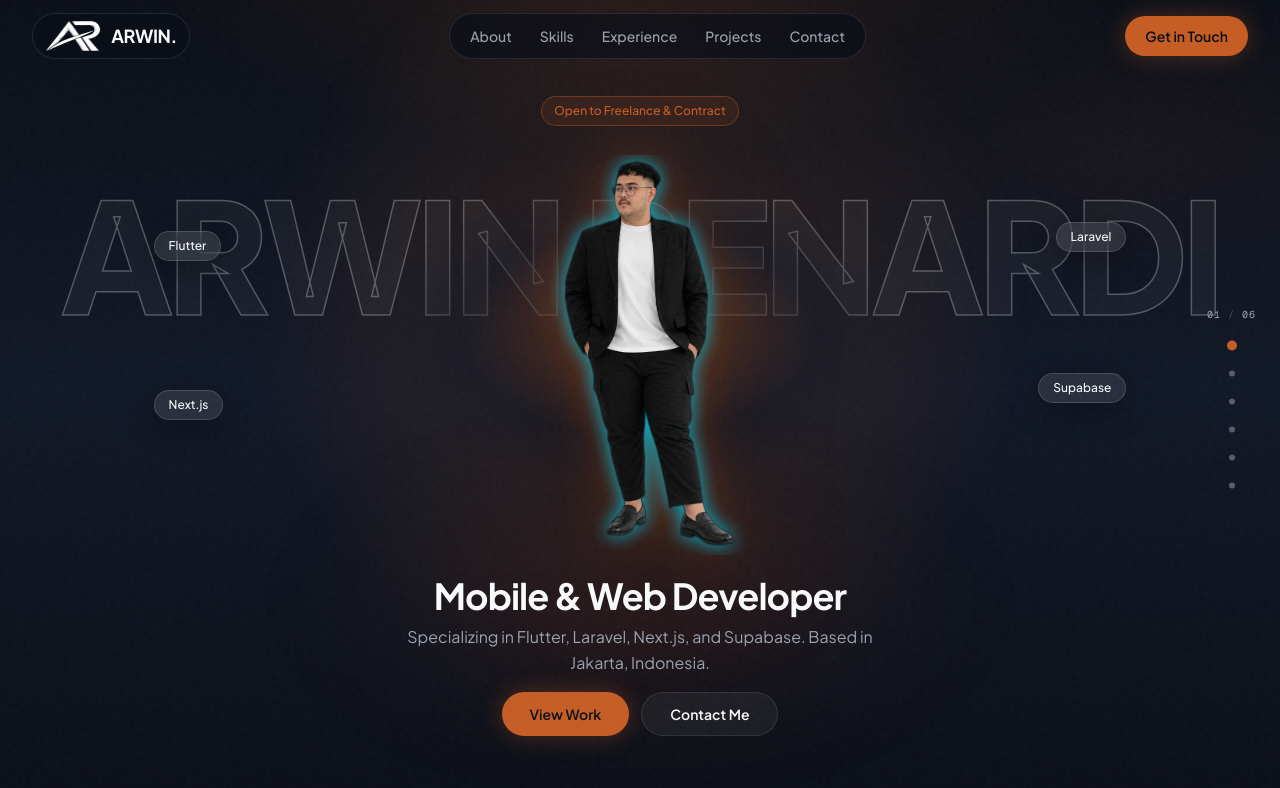
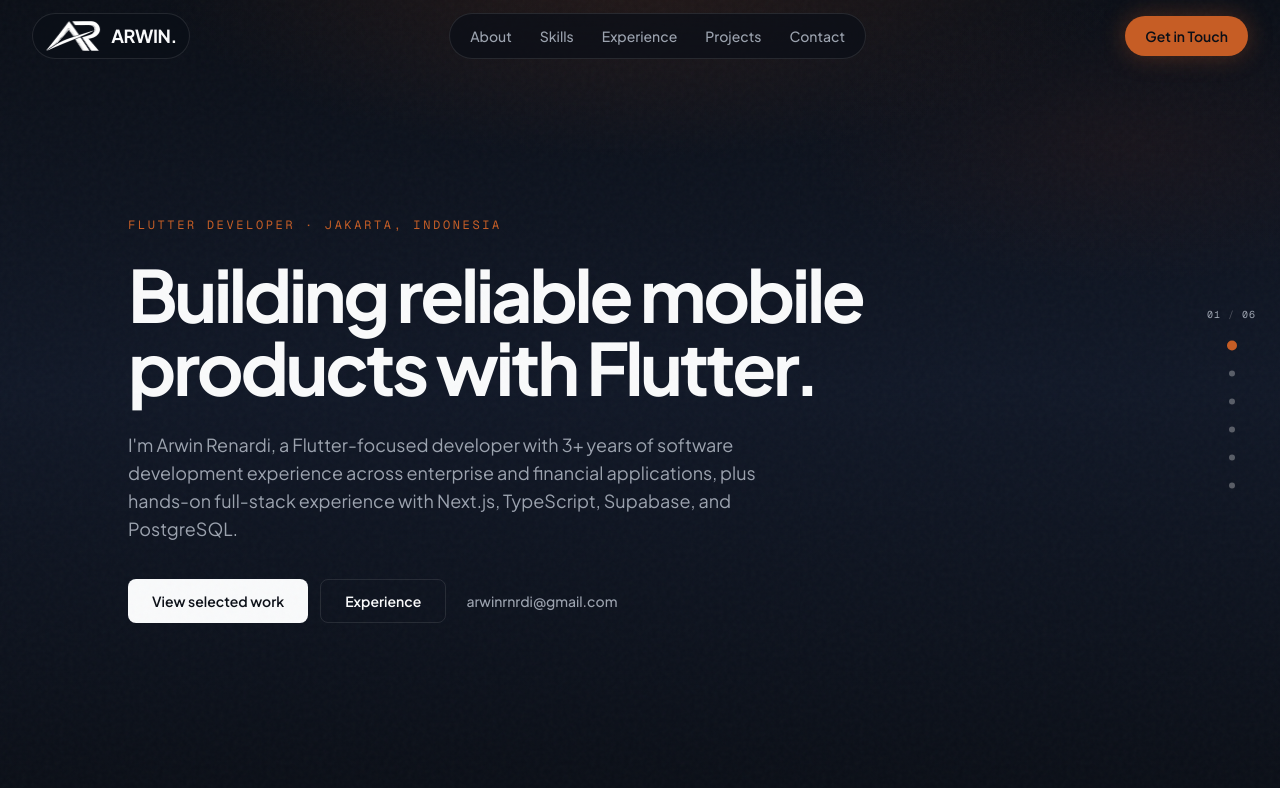
Before and after one commit to arwrdi/portfolio-landing-page, a Next.js app: page / in a window 1280 px wide. Shown: the top 788 px of the page. Built offline with nearby package versions, Linux system fonts and the light colour scheme.

Commit message:
Simplify hero for remote Flutter positioning

```diff
--- a/src/components/hero.tsx
+++ b/src/components/hero.tsx
@@ -1,134 +1,72 @@
 "use client";
 
-import Image from "next/image";
 import { motion, useReducedMotion } from "motion/react";
-import { BrandName } from "@/components/brand-name";
 import { slideClassName } from "@/lib/slides";
 import { site } from "@/lib/data";
-
-const ease = [0.16, 1, 0.3, 1] as const;
-
-const floatingBadges = [
-  { label: "Flutter", side: "left", top: "22%", delay: 0 },
-  { label: "Laravel", side: "right", top: "20%", delay: 0.12 },
-  { label: "Next.js", side: "left", top: "58%", delay: 0.24 },
-  { label: "Supabase", side: "right", top: "54%", delay: 0.36 },
-] as const;
 
 export function Hero() {
   const reduce = useReducedMotion();
 
-  const enter = (delay: number) =>
-    reduce
-      ? undefined
-      : {
-          initial: { opacity: 0, y: 24, scale: 0.96 },
-          whileInView: { opacity: 1, y: 0, scale: 1 },
-          viewport: { once: false, amount: 0.45 },
-          transition: {
-            type: "spring" as const,
-            stiffness: 120,
-            damping: 18,
-            delay,
-          },
-        };
-
   return (
     <section id="top" className={slideClassName}>
-      <div aria-hidden className="pointer-events-none absolute inset-0">
-        <div className="absolute left-1/2 top-[40%] h-[70vmax] w-[70vmax] -translate-x-1/2 -translate-y-1/2 rounded-full bg-[radial-gradient(circle,rgba(198,93,37,0.22)_0%,transparent_62%)]" />
-        <div className="absolute left-1/2 top-[55%] h-[40%] w-[55%] -translate-x-1/2 rounded-full bg-[radial-gradient(ellipse,rgba(154,52,18,0.16)_0%,transparent_70%)] blur-2xl" />
-      </div>
+      <div className="relative z-10 mx-auto flex h-full w-full max-w-5xl flex-col justify-center">
+        <motion.p
+          className="font-mono text-xs uppercase tracking-[0.22em] text-accent"
+          initial={reduce ? false : { opacity: 0, y: 12 }}
+          whileInView={{ opacity: 1, y: 0 }}
+          viewport={{ once: true }}
+        >
+          Flutter Developer · Jakarta, Indonesia
+        </motion.p>
 
-      <div
-        aria-hidden
-        className="pointer-events-none absolute left-1/2 top-[26%] z-0 w-max max-w-none -translate-x-1/2 md:top-[22%]"
+        <motion.h1
+          className="mt-6 max-w-4xl text-5xl font-bold leading-[1.02] tracking-[-0.045em] text-foreground sm:text-6xl md:text-7xl"
+          initial={reduce ? false : { opacity: 0, y: 20 }}
+          whileInView={{ opacity: 1, y: 0 }}
+          viewport={{ once: true }}
+          transition={{ delay: 0.05 }}
         >
-        <BrandName slot="hero" />
-      </div>
+          Building reliable mobile products with Flutter.
+        </motion.h1>
 
-      <div className="relative z-10 mx-auto flex h-full w-full max-w-[1400px] flex-col items-center">
-        <motion.span
-          className="relative z-30 inline-flex items-center rounded-full border border-accent/40 bg-accent-soft/80 px-3 py-1.5 text-xs font-medium text-accent backdrop-blur-md"
-          {...enter(0.05)}
+        <motion.p
+          className="mt-7 max-w-2xl text-base leading-7 text-muted md:text-lg"
+          initial={reduce ? false : { opacity: 0, y: 16 }}
+          whileInView={{ opacity: 1, y: 0 }}
+          viewport={{ once: true }}
+          transition={{ delay: 0.1 }}
         >
-          Open to Freelance & Contract
-        </motion.span>
-
-        <div className="relative mt-2 flex w-full flex-1 items-center justify-center">
-          <div
-            aria-hidden
-            className="pointer-events-none absolute left-1/2 top-[45%] h-[70%] w-[min(92%,520px)] -translate-x-1/2 -translate-y-1/2 rounded-[50%] bg-[radial-gradient(ellipse_at_center,rgba(198,93,37,0.32)_0%,rgba(17,24,39,0.45)_48%,transparent_72%)]"
-          />
-
-          {floatingBadges.map((badge, i) => (
-            <motion.span
-              key={badge.label}
-              layoutId={reduce ? undefined : `tech-badge-${badge.label}`}
-              className={`pointer-events-none absolute z-20 hidden rounded-full border border-white/15 bg-white/10 px-3.5 py-1.5 text-xs font-medium text-foreground shadow-[0_8px_30px_rgba(0,0,0,0.35)] backdrop-blur-md md:inline-flex ${
-                badge.side === "left"
-                  ? "left-[2%] lg:left-[10%]"
-                  : "right-[2%] lg:right-[10%]"
-              }`}
-              style={{ top: badge.top }}
-              initial={reduce ? false : { opacity: 0, scale: 0.8 }}
-              whileInView={{ opacity: 1, scale: 1 }}
-              viewport={{ once: false, amount: 0.4 }}
-              transition={{
-                type: "spring",
-                stiffness: 200,
-                damping: 16,
-                delay: 0.2 + i * 0.08,
-              }}
-            >
-              {badge.label}
-            </motion.span>
-          ))}
+          I&apos;m {site.fullName}, a Flutter-focused developer with 3+ years of
+          software development experience across enterprise and financial
+          applications, plus hands-on full-stack experience with Next.js,
+          TypeScript, Supabase, and PostgreSQL.
+        </motion.p>
 
         <motion.div
-            className="relative z-10 h-[42vh] w-[min(88vw,360px)] sm:h-[46vh] md:h-[50vh] md:w-[400px]"
-            initial={reduce ? false : { opacity: 0, scale: 0.92, y: 28 }}
-            whileInView={{ opacity: 1, scale: 1, y: 0 }}
-            viewport={{ once: false, amount: 0.35 }}
-            transition={{ type: "spring", stiffness: 90, damping: 16, delay: 0.12 }}
+          className="mt-9 flex flex-wrap gap-3"
+          initial={reduce ? false : { opacity: 0, y: 12 }}
+          whileInView={{ opacity: 1, y: 0 }}
+          viewport={{ once: true }}
+          transition={{ delay: 0.15 }}
         >
-            <Image
-              src="/images/hero-subject.png"
-              alt="Arwin Renardi"
-              fill
-              priority
-              unoptimized
-              className="bg-transparent object-contain object-bottom [filter:drop-shadow(0_0_28px_rgba(198,93,37,0.45))_drop-shadow(0_28px_50px_rgba(0,0,0,0.55))]"
-              sizes="(max-width: 768px) 88vw, 400px"
-            />
-          </motion.div>
-        </div>
-
-        <motion.div
-          className="relative z-30 mb-2 flex max-w-xl flex-col items-center text-center"
-          {...enter(0.2)}
-        >
-          <h1 className="text-2xl font-bold tracking-tight text-foreground sm:text-3xl md:text-4xl">
-            Mobile & Web Developer
-          </h1>
-          <p className="mt-2 max-w-[40ch] text-sm leading-relaxed text-muted md:text-base">
-            Specializing in Flutter, Laravel, Next.js, and Supabase. Based in{" "}
-            {site.location}.
-          </p>
-          <div className="mt-4 flex flex-wrap items-center justify-center gap-3">
           <a
             href="#projects"
-              className="inline-flex h-11 items-center justify-center rounded-full bg-accent px-7 text-sm font-semibold text-bg accent-glow transition-colors hover:bg-accent-hover"
+            className="inline-flex h-11 items-center justify-center rounded-lg bg-foreground px-6 text-sm font-semibold text-bg transition-opacity hover:opacity-85"
           >
-              View Work
+            View selected work
           </a>
           <a
-              href="#contact"
-              className="inline-flex h-11 items-center justify-center rounded-full border border-white/10 bg-white/5 px-7 text-sm font-semibold text-foreground backdrop-blur-md transition-colors hover:border-accent/50 hover:bg-accent-soft"
+            href="#experience"
+            className="inline-flex h-11 items-center justify-center rounded-lg border border-border px-6 text-sm font-semibold text-foreground transition-colors hover:bg-white/[0.04]"
           >
-              Contact Me
+            Experience
           </a>
-          </div>
+          <a
+            href={`mailto:${site.email}`}
+            className="inline-flex h-11 items-center justify-center px-2 text-sm font-medium text-muted transition-colors hover:text-foreground"
+          >
+            {site.email}
+          </a>
         </motion.div>
       </div>
     </section>
```
Lines whose indentation alone changed are shown as unchanged.
